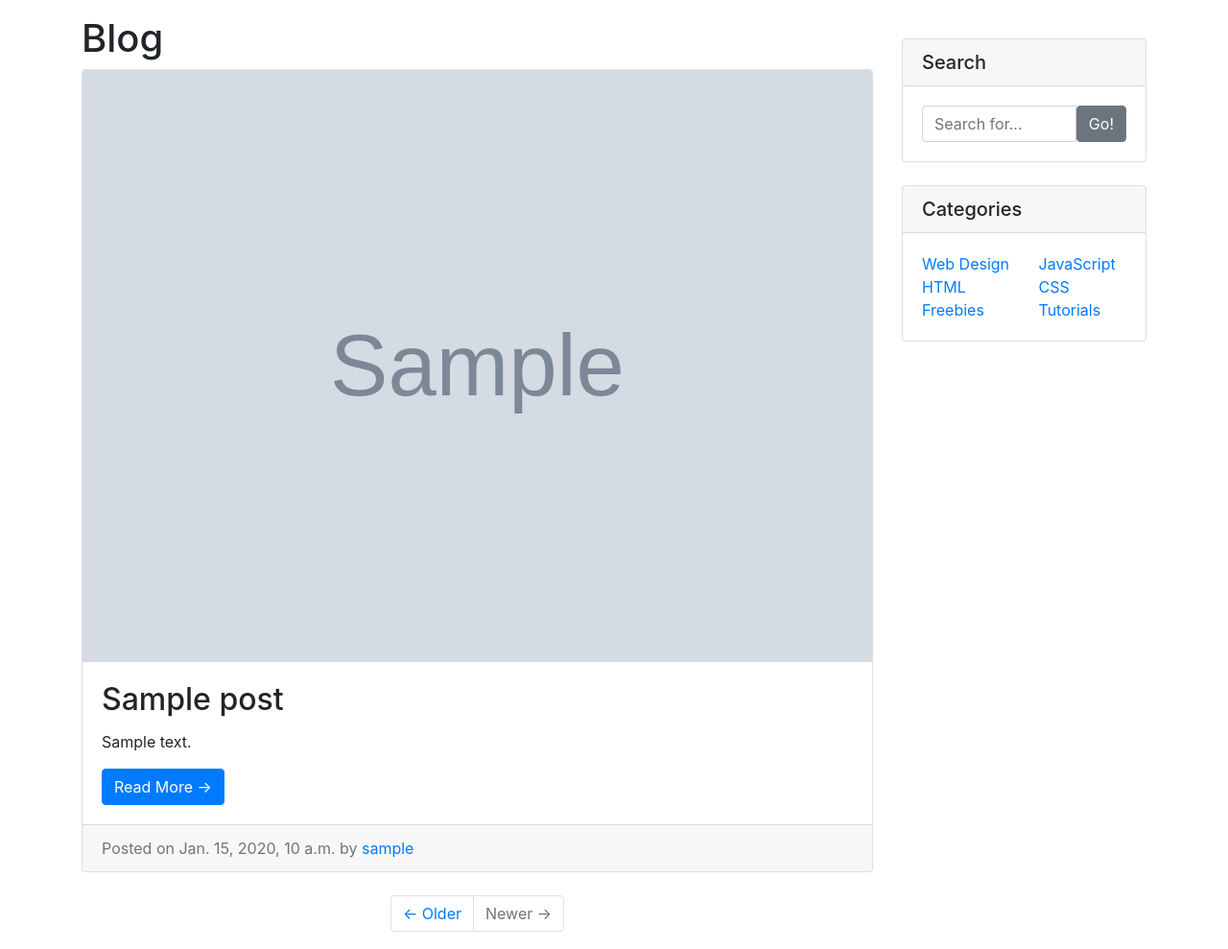
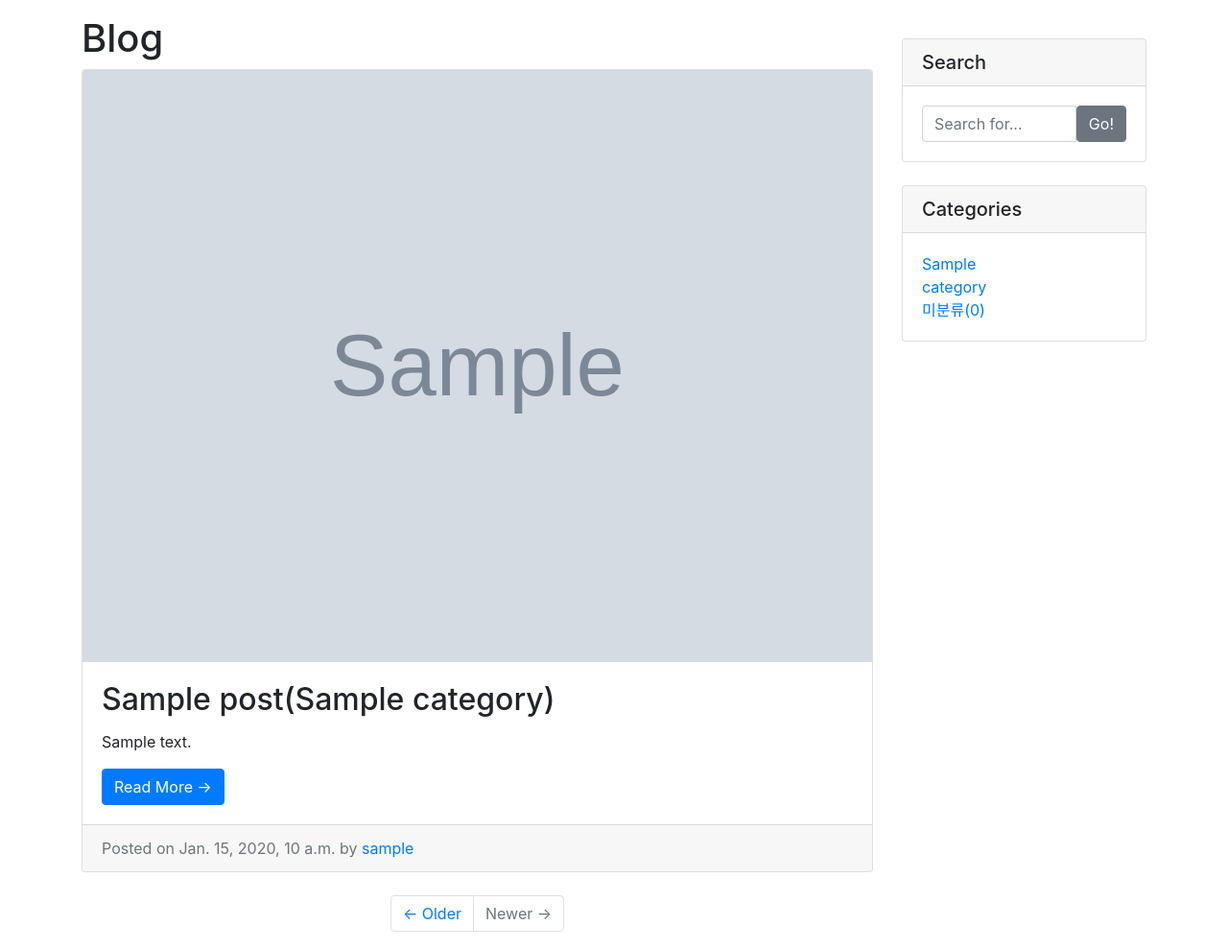
Before and after one commit to 2guno/CloudProgramming2023, a Django app: page /blog/ in a window 1280 px wide. Shown: the part 56-1045 px from the top of the page at 96% size. Run offline with Django 4.2, Linux system fonts and the light colour scheme; tables that the repository leaves empty hold one stand-in row (values such as "Sample post"); grey boxes marked "Sample" are stand-in pictures; some libraries are stand-ins or nearby versions.

Commit message:
태그 기능 추가

```diff
--- a/blog/models.py
+++ b/blog/models.py
@@ -1,12 +1,26 @@
-import os
+import os.path
 
+from django.contrib.auth.models import User
 from django.db import models
-from django.contrib.auth.models import User
+
+
+class Tag(models.Model):
+    name = models.CharField(max_length=20, unique=True)
+    slug = models.SlugField(max_length=50, unique=True, allow_unicode=True)
+
+    def get_absolute_url(self):
+        return f'/blog/tag/{self.slug}'
+
+    def __str__(self):
+        return self.name
 
 
 class Category(models.Model):
-    name = models.CharField(max_length=50, unique=True)
-    slug = models.SlugField(max_length=200, allow_unicode=True)
+    name = models.CharField(max_length=20, unique=True)
+    slug = models.SlugField(max_length=50, unique=True, allow_unicode=True)
+
+    def get_absolute_url(self):
+        return f'/blog/category/{self.slug}'
 
     def __str__(self):
         return self.name
@@ -26,13 +40,14 @@ class Post(models.Model):
     updated_at = models.DateTimeField(auto_now=True)
 
     author = models.ForeignKey(User, null=True, on_delete=models.SET_NULL)
-    category = models.ForeignKey(Category, null=True, blank=True, on_delete=models.SET_NULL)
+    category = models.ForeignKey(Category, blank=True, null=True, on_delete=models.SET_NULL)
+    tag = models.ManyToManyField(Tag)
 
     def __str__(self):
-        return f'[{self.pk}]{self.title} :: {self.author}'
+        return f'[{self.pk}] {self.title} - {self.author}'
 
     def get_absolute_url(self):
-        return f'/blog/{self.pk}/'
+        return f'/blog/{self.pk}'
 
     def get_file_name(self):
         return os.path.basename(self.file_upload.name)
--- a/blog/templates/blog/base.html
+++ b/blog/templates/blog/base.html
@@ -42,54 +42,7 @@
                 {% block main_area %}
                 {% endblock %}
             </div>
-            <div class="col-md-4 col-lg-3">
-                <!-- Search Widget -->
-                <div class="card my-4">
-                    <h5 class="card-header">Search</h5>
-                    <div class="card-body">
-                        <div class="input-group">
-                            <input type="text" class="form-control" placeholder="Search for...">
-                            <span class="input-group-btn">
-                                <button class="btn btn-secondary" type="button">Go!</button>
-                            </span>
-                        </div>
-                    </div>
-                </div>
-                <!-- Categories Widget -->
-                <div class="card my-4">
-                    <h5 class="card-header">Categories</h5>
-                    <div class="card-body">
-                        <div class="row">
-                            <div class="col-lg-6">
-                                <ul class="list-unstyled mb-0">
-                                    <li>
-                                        <a href="#">Web Design</a>
-                                    </li>
-                                    <li>
-                                        <a href="#">HTML</a>
-                                    </li>
-                                    <li>
-                                        <a href="#">Freebies</a>
-                                    </li>
-                                </ul>
-                            </div>
-                            <div class="col-lg-6">
-                                <ul class="list-unstyled mb-0">
-                                    <li>
-                                        <a href="#">JavaScript</a>
-                                    </li>
-                                    <li>
-                                        <a href="#">CSS</a>
-                                    </li>
-                                    <li>
-                                        <a href="#">Tutorials</a>
-                                    </li>
-                                </ul>
-                            </div>
-                        </div>
-                    </div>
-                </div>
-            </div>
+                {% include 'blog/sidebar.html' %}
         </div>
     </div>
     {% include 'blog/footer.html' %}
--- a/blog/templates/blog/post_list.html
+++ b/blog/templates/blog/post_list.html
@@ -13,7 +13,7 @@
                     {% endif %}
 
                     <div class="card-body">
-                        <h2 class="card-title">{{ p.title}}</h2>
+                        <h2 class="card-title">{{ p.title}}({{ p.category }})</h2>
                         <p class="card-text">{{ p.content | truncatewords:45 }}</p>
                         <a href="{{ p.get_absolute_url }}" class="btn btn-primary">Read More &rarr;</a>
                     </div>
--- /dev/null
+++ b/blog/templates/blog/sidebar.html
@@ -0,0 +1,34 @@
+<div class="col-md-4 col-lg-3">
+    <!-- Search Widget -->
+    <div class="card my-4">
+        <h5 class="card-header">Search</h5>
+        <div class="card-body">
+            <div class="input-group">
+                <input type="text" class="form-control" placeholder="Search for...">
+                <span class="input-group-btn">
+                    <button class="btn btn-secondary" type="button">Go!</button>
+                </span>
+            </div>
+        </div>
+    </div>
+    <!-- Categories Widget -->
+    <div class="card my-4">
+        <h5 class="card-header">Categories</h5>
+        <div class="card-body">
+            <div class="row">
+                <div class="col-lg-6">
+                    <ul class="list-unstyled mb-0">
+                        {% for category in categories %}
+                            <li>
+                                <a href="{{category.get_absolute_url}}">{{ category.name }}</a>
+                            </li>
+                        {% endfor %}
+                        <li>
+                            <a href="/blog/category/no-category">미분류({{ no_category_count }})</a>
+                        </li>
+                    </ul>
+                </div>
+            </div>
+        </div>
+    </div>
+</div>
--- a/blog/urls.py
+++ b/blog/urls.py
@@ -5,4 +5,6 @@ from . import views
 urlpatterns = [
     path('', views.PostList.as_view()),
     path('<int:pk>/', views.PostDetail.as_view()),
+    path('category/<str:slug>/', views.categories_page),
+    path('tag/<str:slug>/', views.tag_page),
 ]
--- a/blog/views.py
+++ b/blog/views.py
@@ -1,11 +1,57 @@
-from .models import Post
+from django.shortcuts import render
 from django.views.generic import ListView, DetailView
+
+from .models import Post, Category, Tag
 
 
 class PostList(ListView):
     model = Post
     ordering = '-pk'
 
+    def get_context_data(self, *, object_list=None, **kwargs):
+        context = super(PostList, self).get_context_data()
+        context['categories'] = Category.objects.all()
+        context['no_category_count'] = Post.objects.filter(category=None).count()
+
+        return context
+
 
 class PostDetail(DetailView):
     model = Post
+
+    def get_context_data(self, *, object_list=None, **kwargs):
+        context = super(PostDetail, self).get_context_data()
+        context['categories'] = Category.objects.all()
+        context['no_category_count'] = Post.objects.filter(category=None).count()
+
+        return context
+
+
+def categories_page(request, slug):
+    if slug == 'no-category':
+        category = '미분류'
+        post_list = Post.objects.filter(category=None)
+    else:
+        category = Category.objects.get(slug=slug)
+        post_list = Post.objects.filter(category=category)
+
+    context = {
+        'category': category,
+        'categories': Category.objects.all(),
+        'post_list': post_list,
+        'no_category_count': Post.objects.filter(category=None).count()
+    }
+    return render(request, 'blog/post_list.html', context)
+
+
+def tag_page(request, slug):
+    tag = Tag.objects.get(slug=slug)
+    post_list = tag.post_set.all()
+
+    context = {
+        'tag': tag,
+        'categories': Category.objects.all(),
+        'post_list': post_list,
+        'no_category_count': Post.objects.filter(category=None).count()
+    }
+    return render(request, 'blog/post_list.html', context)
```
Also changed, not shown: blog/admin.py (+8 -1 lines), blog/templates/blog/post_detail.html (+8 -1 lines).
